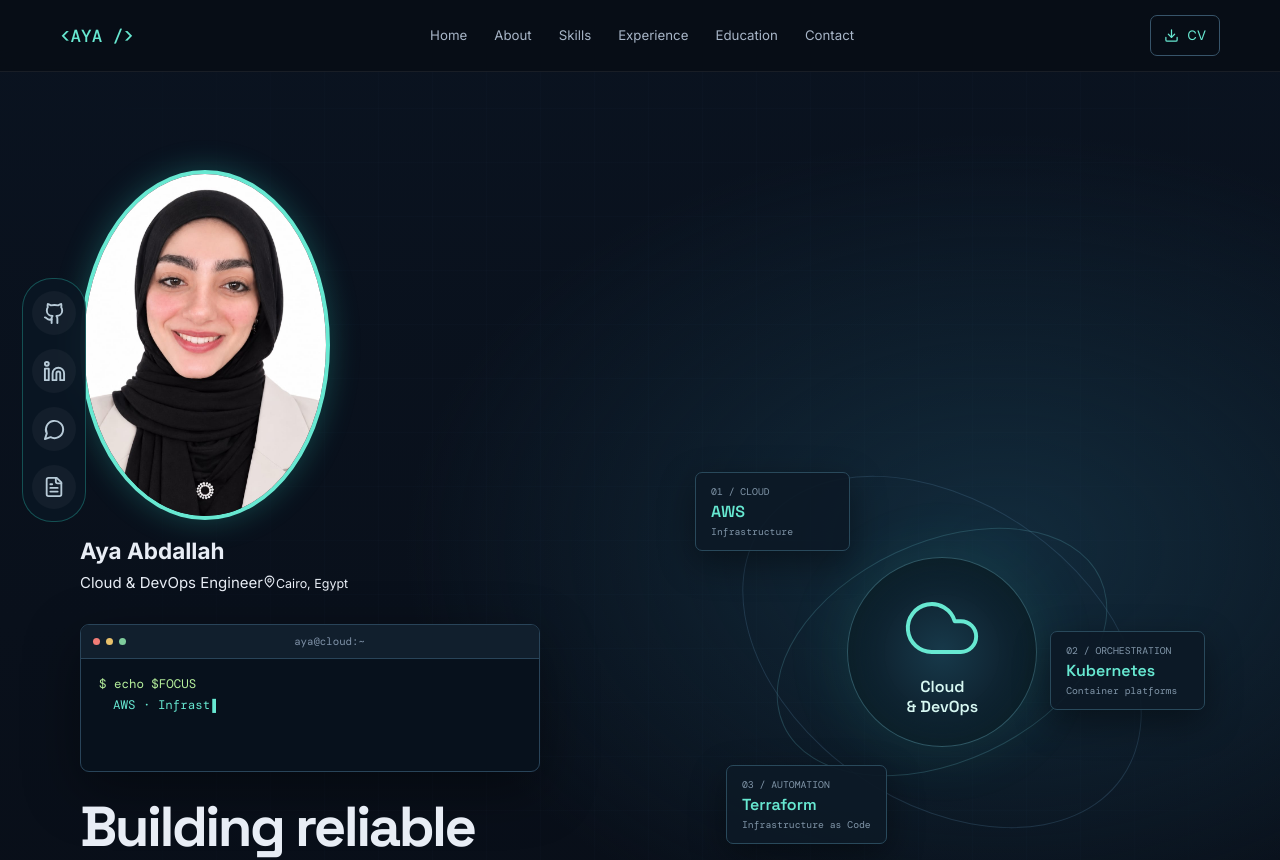
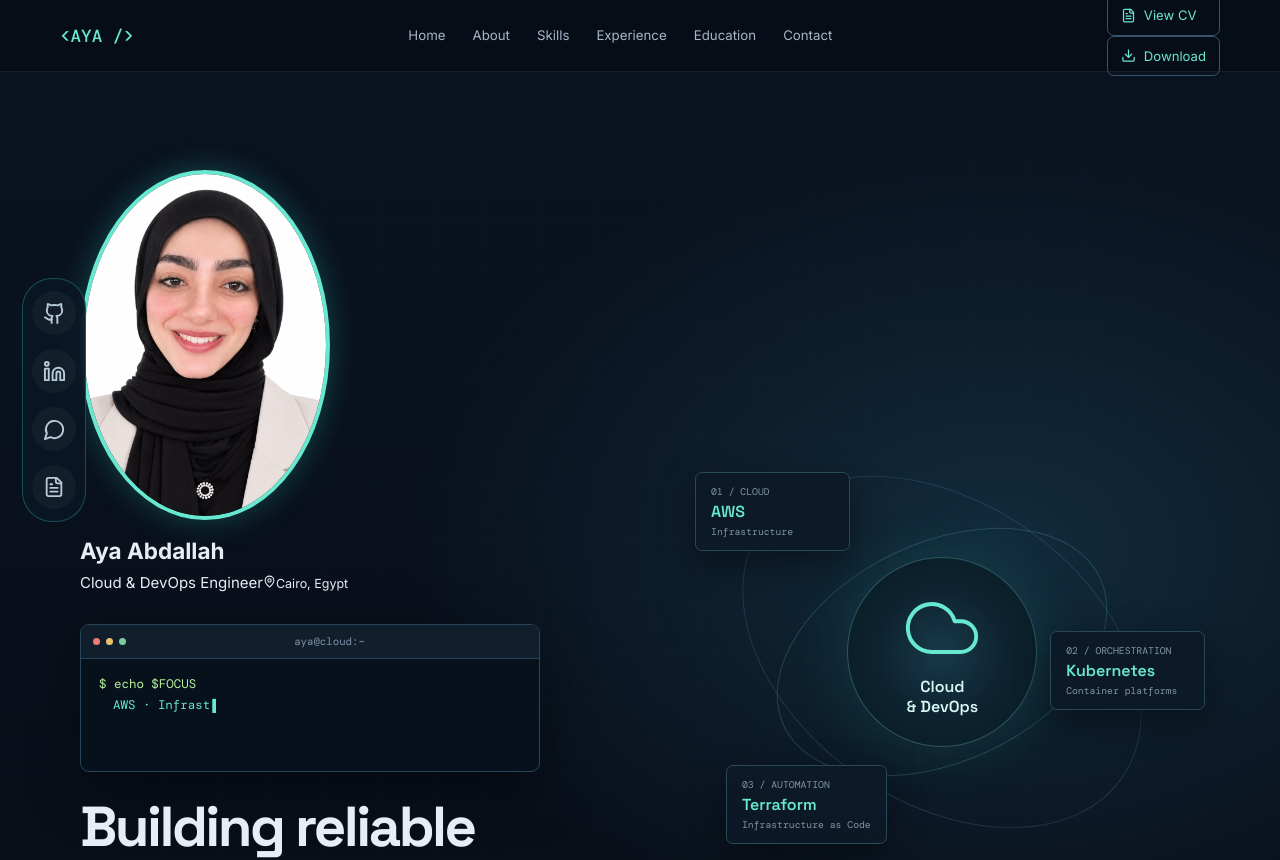
Before and after one commit to Aia-Abdallah/Aia-Abdallah.github.io, a React (Vite) app: page / in a window 1280 px wide. Shown: the top 860 px of the page. Built offline with nearby package versions, Linux system fonts and the light colour scheme.

Commit message:
Update CV link structure in navigation
Replaced single download link with separate view and download links for CV.

```diff
--- a/src/App.jsx
+++ b/src/App.jsx
@@ -172,15 +172,33 @@ export default function App() {
           ))}
         </nav>
 
+       <div className="nav-cv-actions">
+  {/* Open CV */}
   <a
-          className="nav-cta"
+    className="nav-cta nav-cv-open"
+    href={links.cv}
+    target="_blank"
+    rel="noopener noreferrer"
+    title="Open CV"
+    aria-label="Open CV"
+  >
+    <FileText size={15} />
+    <span>View CV</span>
+  </a>
+
+  {/* Download CV */}
+  <a
+    className="nav-cta nav-cv-download"
     href={links.cvDownload}
     target="_blank"
-          rel="noreferrer"
+    rel="noopener noreferrer"
+    title="Download CV"
+    aria-label="Download CV"
   >
     <Download size={15} />
-          CV
+    <span>Download</span>
   </a>
+</div>
 
         <button
           className="menu-btn"
```
Lines whose indentation alone changed are shown as unchanged.
